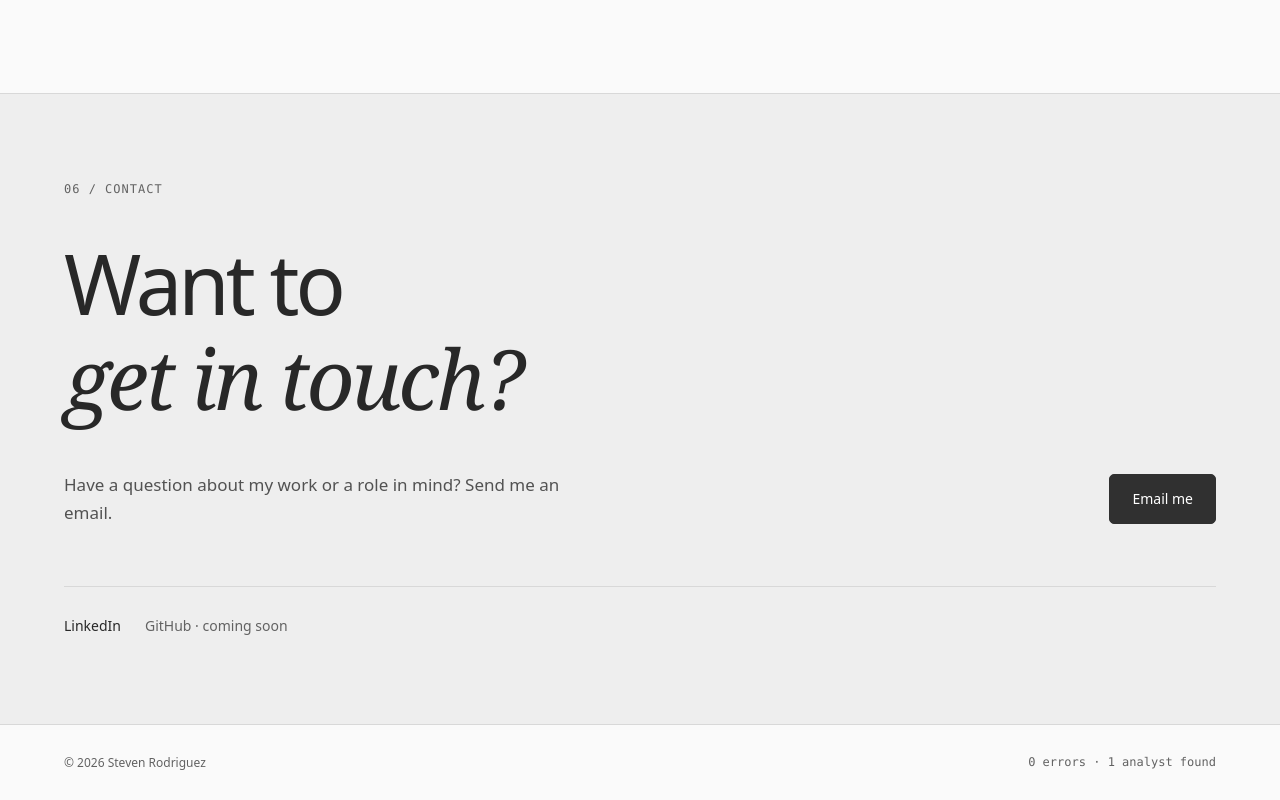
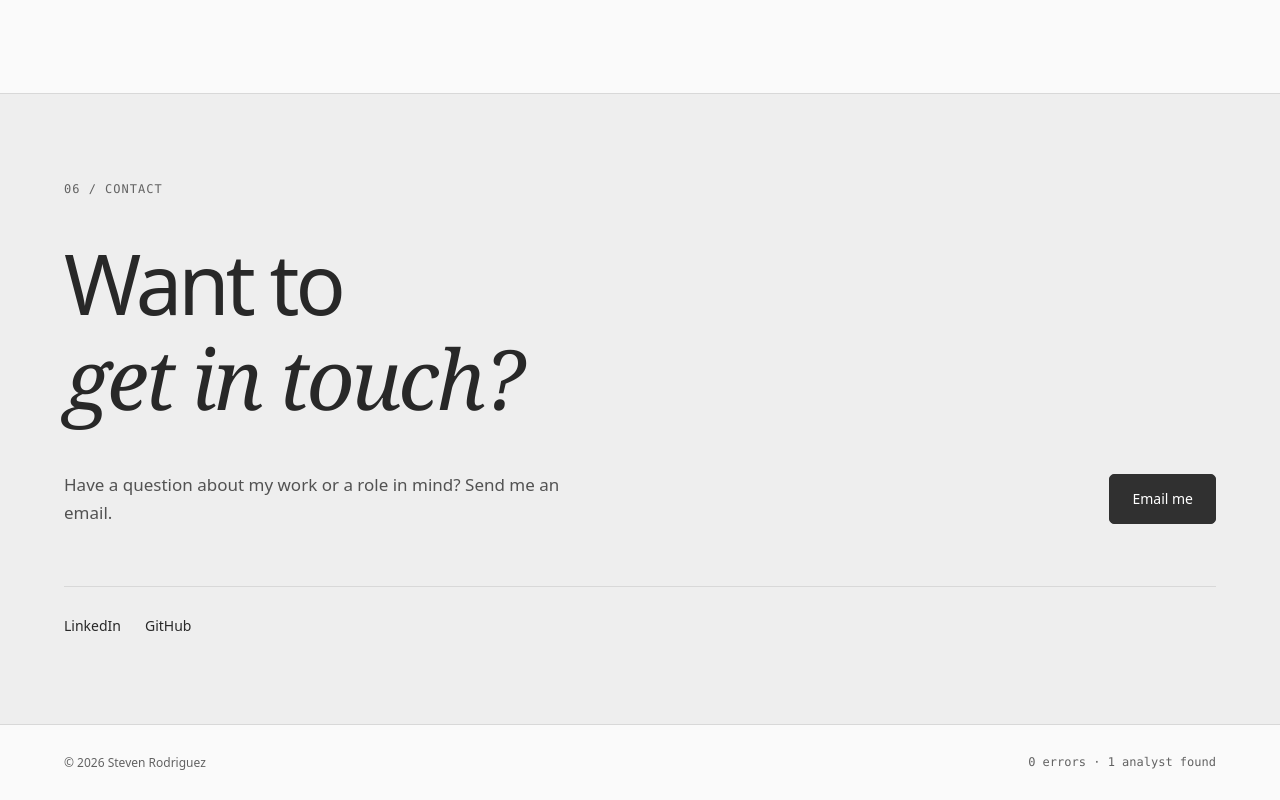
Before and after one commit to StevenRodriguezAnalyst/StevenRodriguezAnalyst.github.io, a React (Vite) app: page / in a window 1280 px wide. Shown: the part 6291-7091 px from the top of the page. Built offline with nearby package versions, Linux system fonts and the light colour scheme.

Commit message:
Link GitHub profile in contact section

```diff
--- a/src/data/portfolio.ts
+++ b/src/data/portfolio.ts
@@ -3,7 +3,7 @@ export const portfolio = {
   "role": "Data Analyst / Business Analyst",
   "location": "Orange County, California",
   "email": "Stevenrodriguez618@gmail.com",
-  "github": "",
+  "github": "https://github.com/StevenRodriguezAnalyst",
   "linkedin": "https://www.linkedin.com/in/steven-rodriguez-data-analyst",
   "resumeAvailable": true,
   "bio": "I’m Steven, a Compliance & Data Analyst at RentReporters, a fintech company helping renters build credit. My experience combines data analytics, compliance operations, CRM systems, and workflow automation. I graduated Cum Laude from CSU Fullerton with a B.A. in Business Administration, concentrating in Marketing and Information Systems.",
```
